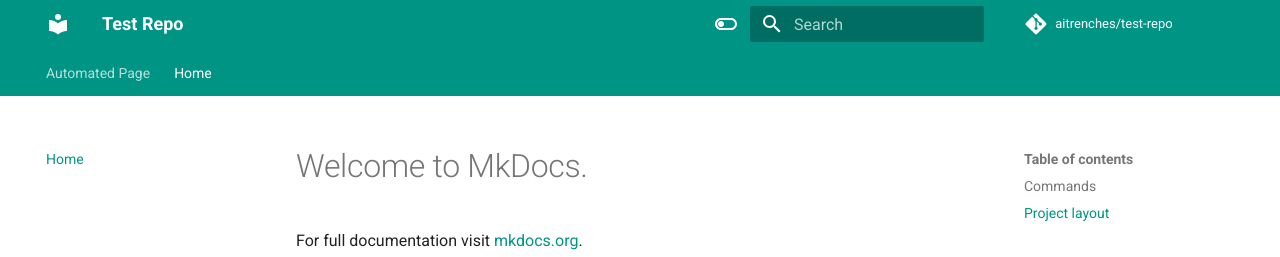
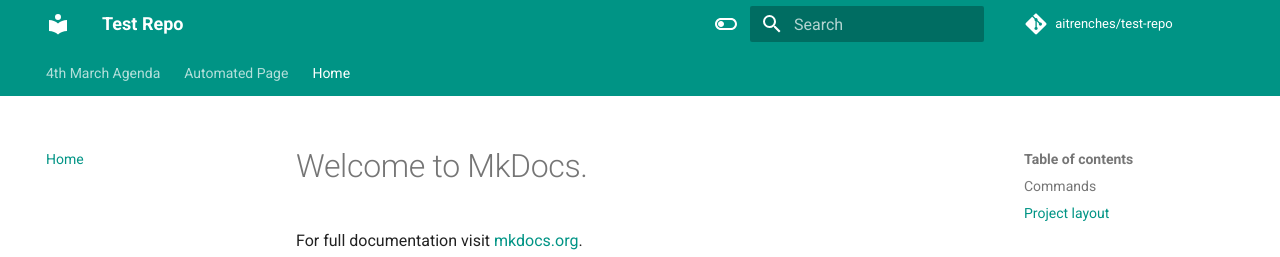
Before and after one commit to aitrenches/test-repo, an MkDocs documentation site: the page built from docs/index.md, in a window 1280 px wide. Shown: the top 257 px of the page. Built offline with MkDocs 1.6.1 and Material for MkDocs 9.7.7, drawn with Linux system fonts in a browser that asks for light colours; comment, search, counter and statistics services are not loaded.

Commit message:
Update navigation: add 4th March Agenda

```diff
--- a/mkdocs.yml
+++ b/mkdocs.yml
@@ -51,5 +51,6 @@ markdown_extensions:
       emoji_generator: !!python/name:materialx.emoji.to_svg
 
 nav:
+  - 4th March Agenda: 4th-march-agenda.md
   - Automated Page: auto_page.md
   - Home: index.md
```
